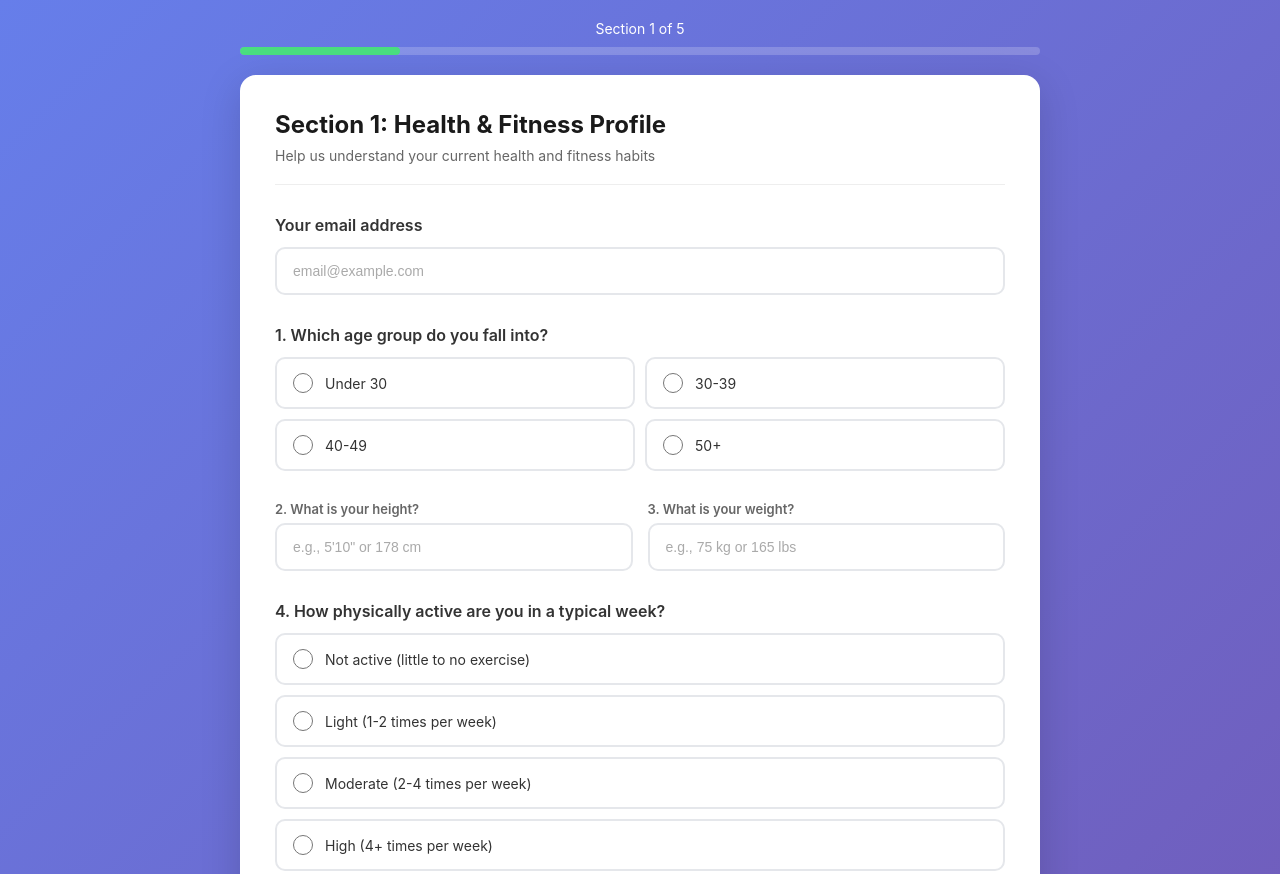
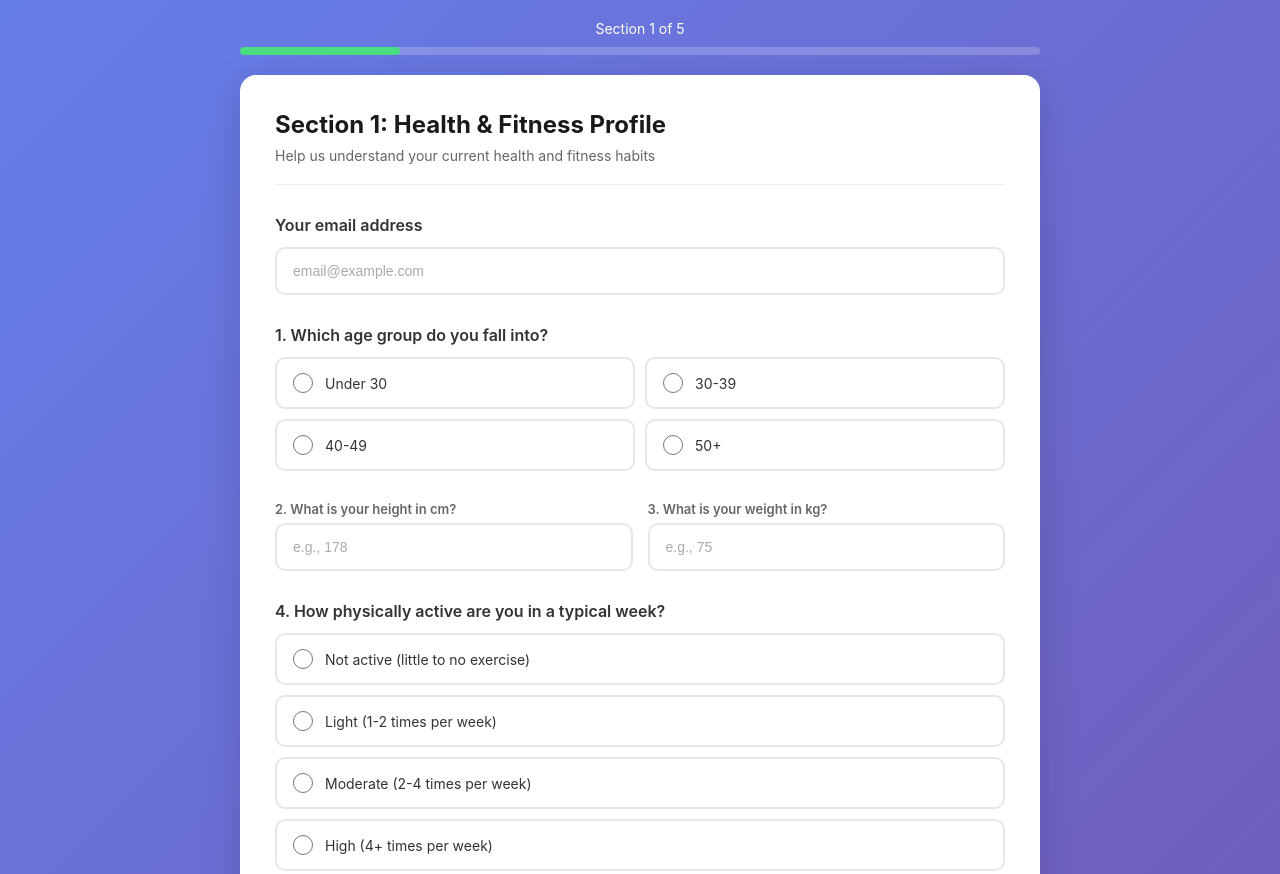
Before and after one commit to shaskkohli712/manmatterssurvey, a plain HTML site: page index.html in a window 1280 px wide. Shown: the top 874 px of the page. Drawn offline with Linux system fonts and the light colour scheme.

Commit message:
Add files via upload

```diff
--- a/index.html
+++ b/index.html
@@ -590,12 +590,12 @@
                 <div class="question">
                     <div class="input-row">
                         <div class="input-group">
-                            <label class="question-label">2. What is your height?</label>
-                            <input type="text" class="text-input" name="s1_height" placeholder="e.g., 5'10&quot; or 178 cm">
+                            <label class="question-label">2. What is your height in cm?</label>
+                            <input type="text" class="text-input" name="s1_height" placeholder="e.g., 178">
                         </div>
                         <div class="input-group">
-                            <label class="question-label">3. What is your weight?</label>
-                            <input type="text" class="text-input" name="s1_weight" placeholder="e.g., 75 kg or 165 lbs">
+                            <label class="question-label">3. What is your weight in kg?</label>
+                            <input type="text" class="text-input" name="s1_weight" placeholder="e.g., 75">
                         </div>
                     </div>
                 </div>
@@ -1436,9 +1436,6 @@
 
         // Radio button selection
         function selectRadio(element, name, event) {
-            // Prevent double-firing if clicking directly on input
-            if (event && event.target && event.target.tagName === 'INPUT') return;
-
             // Remove selected class from siblings
             const parent = element.parentElement;
             parent.querySelectorAll('.option-item').forEach(item => {
@@ -1451,11 +1448,11 @@
 
         // Checkbox toggle
         function toggleCheckbox(element, name, event) {
-            // Prevent double-firing if clicking directly on input
-            if (event && event.target && event.target.tagName === 'INPUT') return;
-
             const checkbox = element.querySelector('input[type="checkbox"]');
-            checkbox.checked = !checkbox.checked;
+            // Only toggle if not clicking directly on checkbox (to avoid double toggle)
+            if (!event || !event.target || event.target.tagName !== 'INPUT') {
+                checkbox.checked = !checkbox.checked;
+            }
             element.classList.toggle('selected', checkbox.checked);
 
             // Handle "None" option
```
